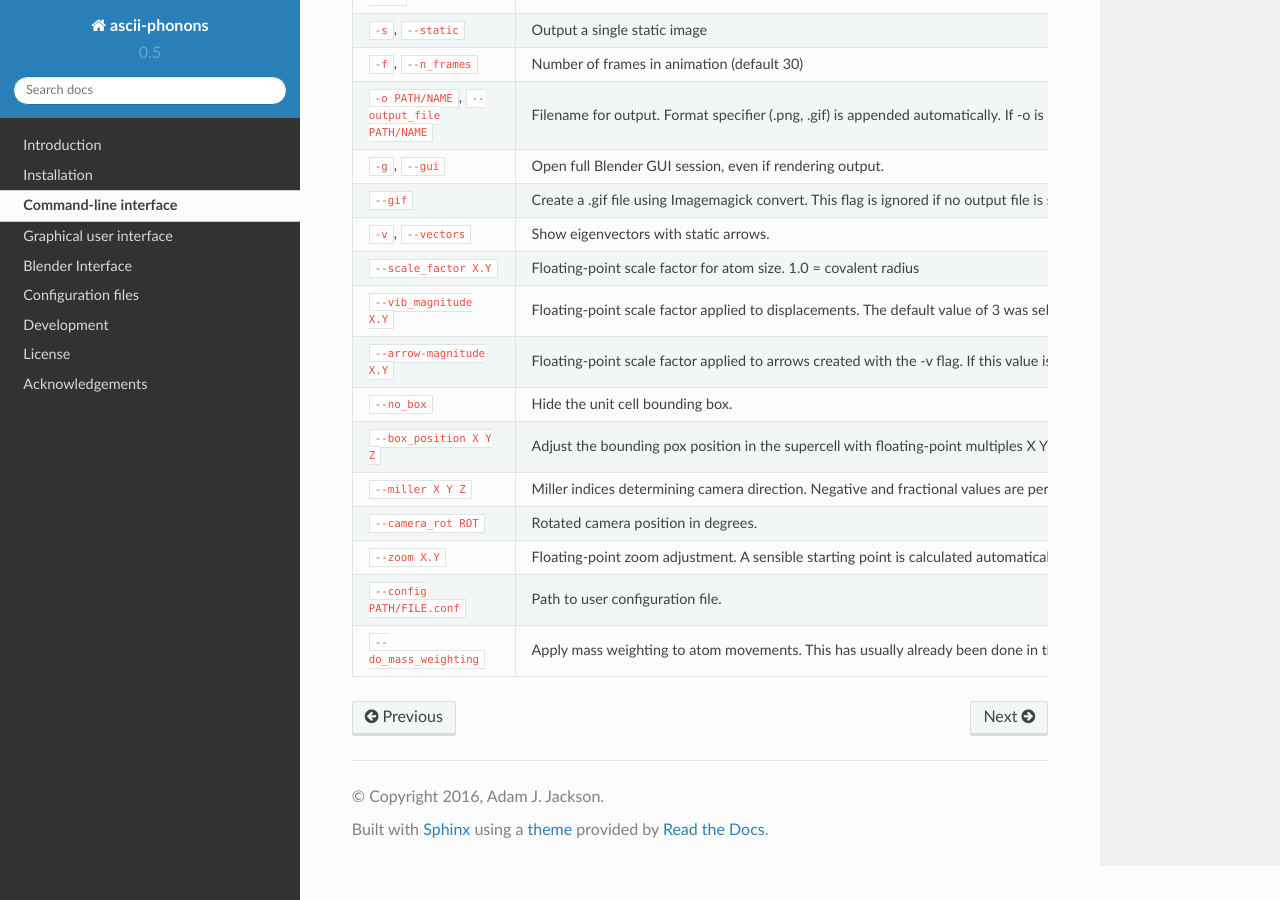
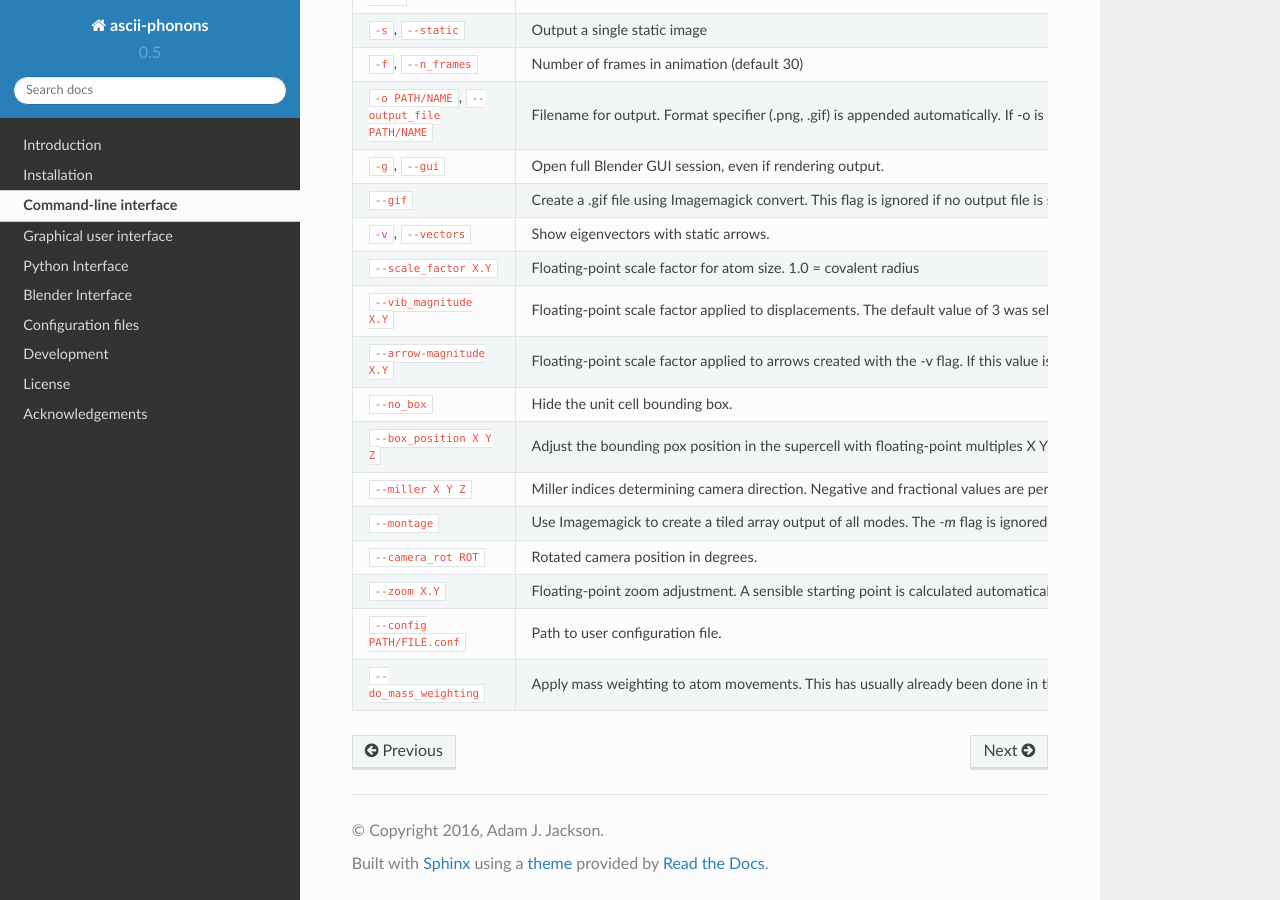
Before and after one commit to ajjackson/ascii-phonons, a Sphinx documentation site: the page built from docs/CLI.rst, in a window 1280 px wide and 900 px high, scrolled down 654 px. Built offline with Sphinx 7.4.7 and the Read the Docs theme 2.0.0, drawn with Linux system fonts in a browser that asks for light colours.

Commit message:
Introduce ascii_phonons python module to docs

```diff
--- a/docs/CLI.rst
+++ b/docs/CLI.rst
@@ -85,6 +85,11 @@
 |                                   | are permitted.                           |
 |                                   |                                          |
 +-----------------------------------+------------------------------------------+
+| ``--montage``                     |Use Imagemagick to create a tiled array   |
+|                                   |output of all modes. The `-m` flag is     |
+|                                   |ignored. An animated .gif will be output  |
+|                                   |unless ``--static`` is specified.         |
++-----------------------------------+------------------------------------------+
 | ``--camera_rot ROT``              | Rotated camera position in degrees.      |
 |                                   |                                          |
 |                                   |                                          |
--- a/docs/conf.py
+++ b/docs/conf.py
@@ -20,6 +20,7 @@
 # documentation root, use os.path.abspath to make it absolute, like shown here.
 sys.path.insert(0, os.path.abspath(os.path.join('..','addons')))
 sys.path.insert(0, os.path.abspath(os.path.join('..','addons','vsim2blender')))
+sys.path.insert(0, os.path.abspath('..'))
 
 # -- General configuration ------------------------------------------------
 
--- a/docs/index.rst
+++ b/docs/index.rst
@@ -18,7 +18,8 @@
    Installation
    CLI
    GUI
-   bpy
+   Python
+   Bpy
    Config
    Development
    License
```
Also changed, not shown: ascii_phonons/__init__.py (+8 -0 lines), docs/Python.rst (added, +9 -0 lines), docs/Bpy.rst (renamed from docs/bpy.rst).
